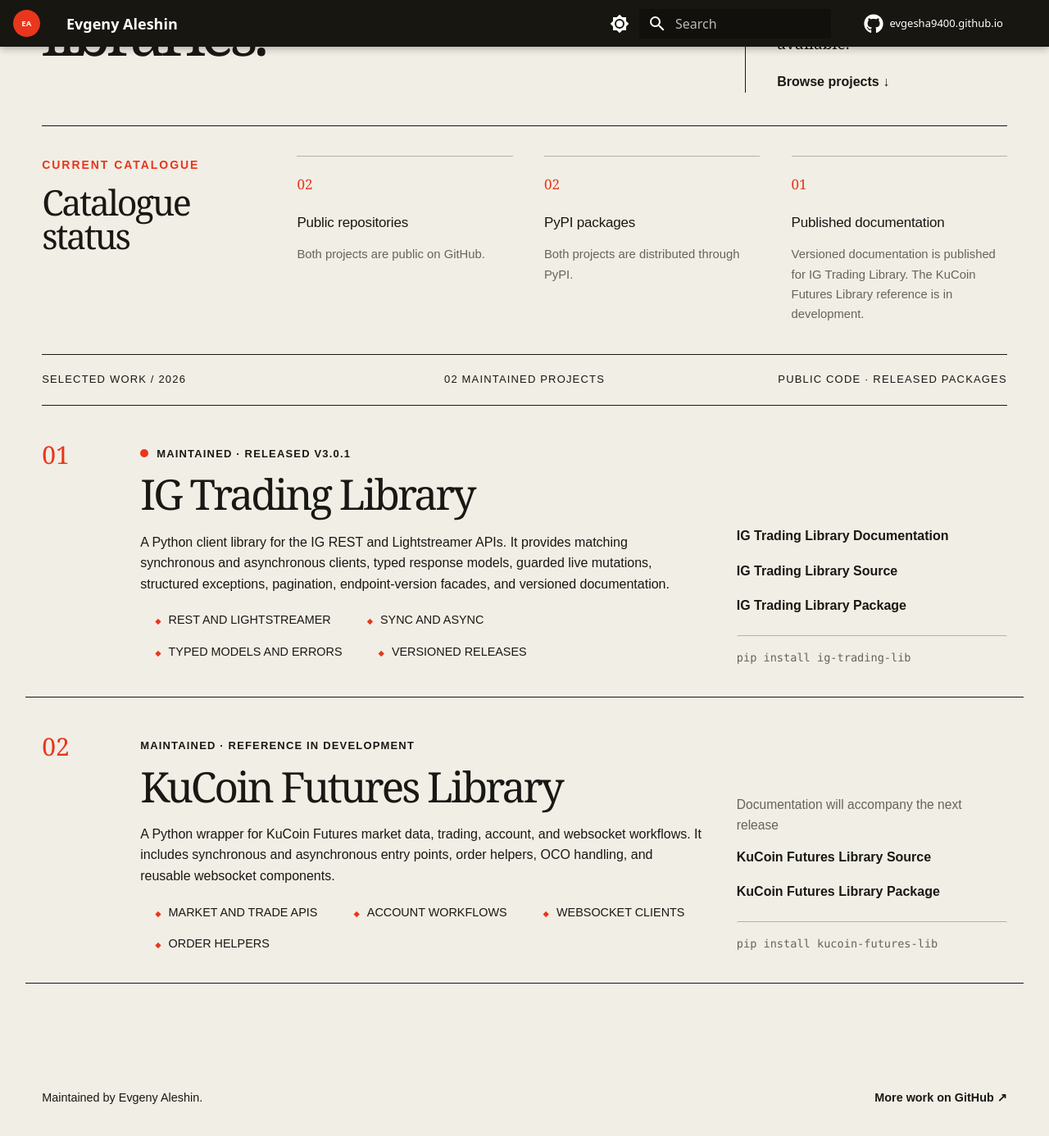
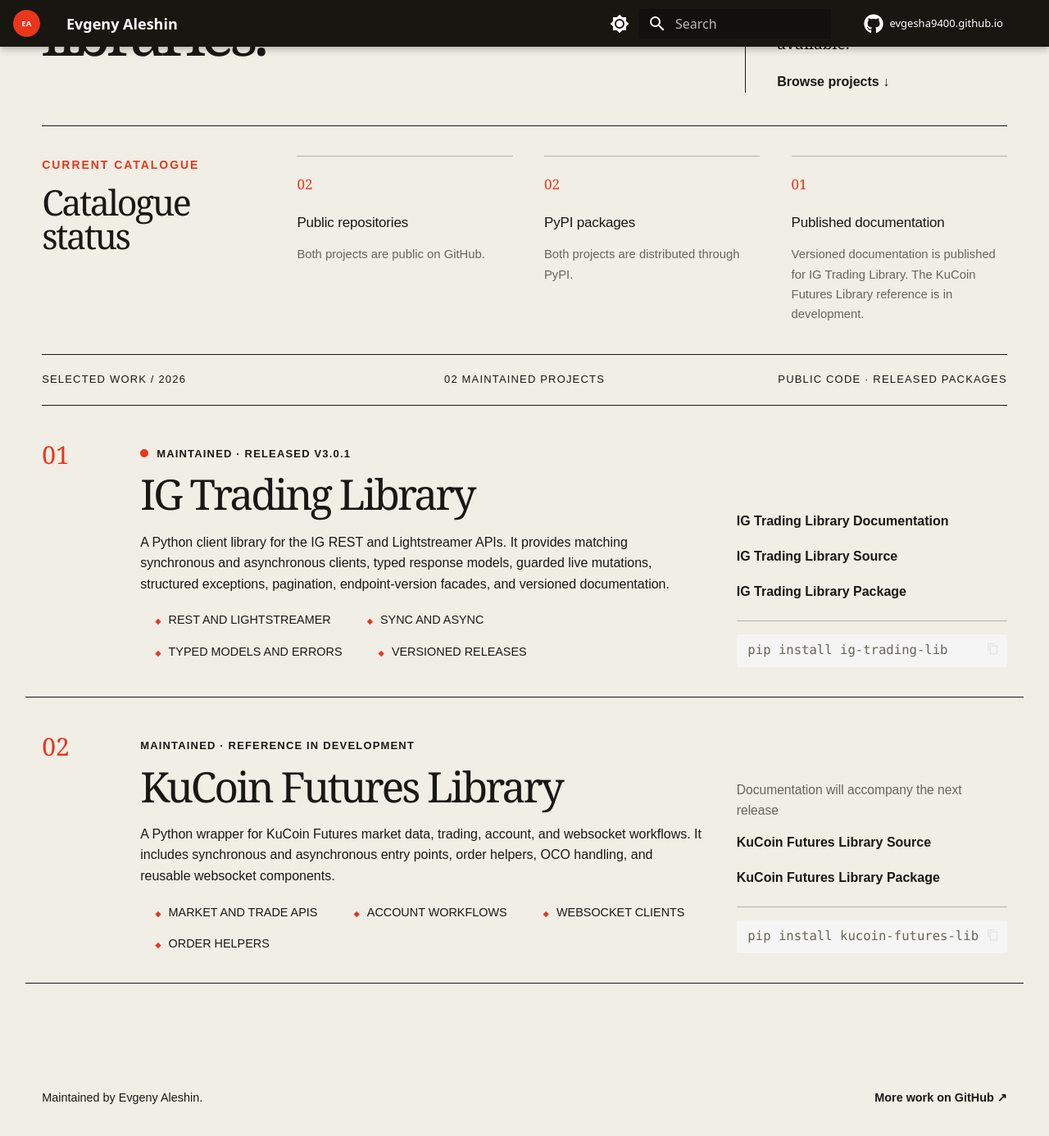
Before and after one commit to evgesha9400/evgesha9400.github.io, an MkDocs documentation site: the page built from docs/prototypes/editorial-registry.md, in a window 1280 px wide and 1400 px high, scrolled down 361 px. Shown: the top 1386 px of the window at 82% size. Built offline with MkDocs 1.6.1 and Material for MkDocs 9.7.7, drawn with Linux system fonts in a browser that asks for light colours; comment, search, counter and statistics services are not loaded.

Commit message:
feat(portal): add copyable install commands
- render package installation as highlighted shell blocks
- provide standard copy controls with unique command targets
- verify both package commands copy independently

````diff
--- a/docs/assets/stylesheets/prototypes.css
+++ b/docs/assets/stylesheets/prototypes.css
@@ -463,14 +463,20 @@
   font-size: 0.78rem;
 }
 
-.editorial-entry__actions code {
-  background: transparent;
+.editorial-install {
   border-top: 1px solid var(--editorial-rule);
-  box-shadow: none;
-  color: var(--editorial-muted);
+  margin-top: 0.3rem;
+  padding-top: 0.8rem;
+}
+
+.md-typeset .editorial-install .highlight,
+.md-typeset .editorial-install pre {
+  margin: 0;
+}
+
+.md-typeset .editorial-install pre {
+  border-radius: 0.25rem;
   font-size: 0.68rem;
-  margin-top: 0.3rem;
-  padding: 0.8rem 0 0;
 }
 
 /* Direction 02: systems console */
--- a/docs/prototypes/editorial-registry.md
+++ b/docs/prototypes/editorial-registry.md
@@ -48,7 +48,7 @@
       <span>02 maintained projects</span>
       <span>Public code · released packages</span>
     </div>
-    <article class="editorial-entry editorial-entry--live">
+    <article class="editorial-entry editorial-entry--live" data-library="ig-trading-lib">
       <div class="editorial-entry__number">01</div>
       <div class="editorial-entry__body">
         <p class="editorial-entry__status">Maintained · released v3.0.1</p>
@@ -60,10 +60,14 @@
         <a href="https://evgesha9400.github.io/ig-trading-lib/latest/">IG Trading Library Documentation</a>
         <a href="https://github.com/evgesha9400/ig-trading-lib">IG Trading Library Source</a>
         <a href="https://pypi.org/project/ig-trading-lib/">IG Trading Library Package</a>
-        <code>pip install ig-trading-lib</code>
+        <div class="editorial-install" id="ig-install-command" markdown>
+```shell
+pip install ig-trading-lib
+```
+        </div>
       </div>
     </article>
-    <article class="editorial-entry">
+    <article class="editorial-entry" data-library="kucoin-futures-lib">
       <div class="editorial-entry__number">02</div>
       <div class="editorial-entry__body">
         <p class="editorial-entry__status">Maintained · reference in development</p>
@@ -75,7 +79,11 @@
         <span>Documentation will accompany the next release</span>
         <a href="https://github.com/evgesha9400/kucoin-futures-lib">KuCoin Futures Library Source</a>
         <a href="https://pypi.org/project/kucoin-futures-lib/">KuCoin Futures Library Package</a>
-        <code>pip install kucoin-futures-lib</code>
+        <div class="editorial-install" id="kucoin-install-command" markdown>
+```shell
+pip install kucoin-futures-lib
+```
+        </div>
       </div>
     </article>
   </section>
````
Also changed, not shown: 1 other file.
